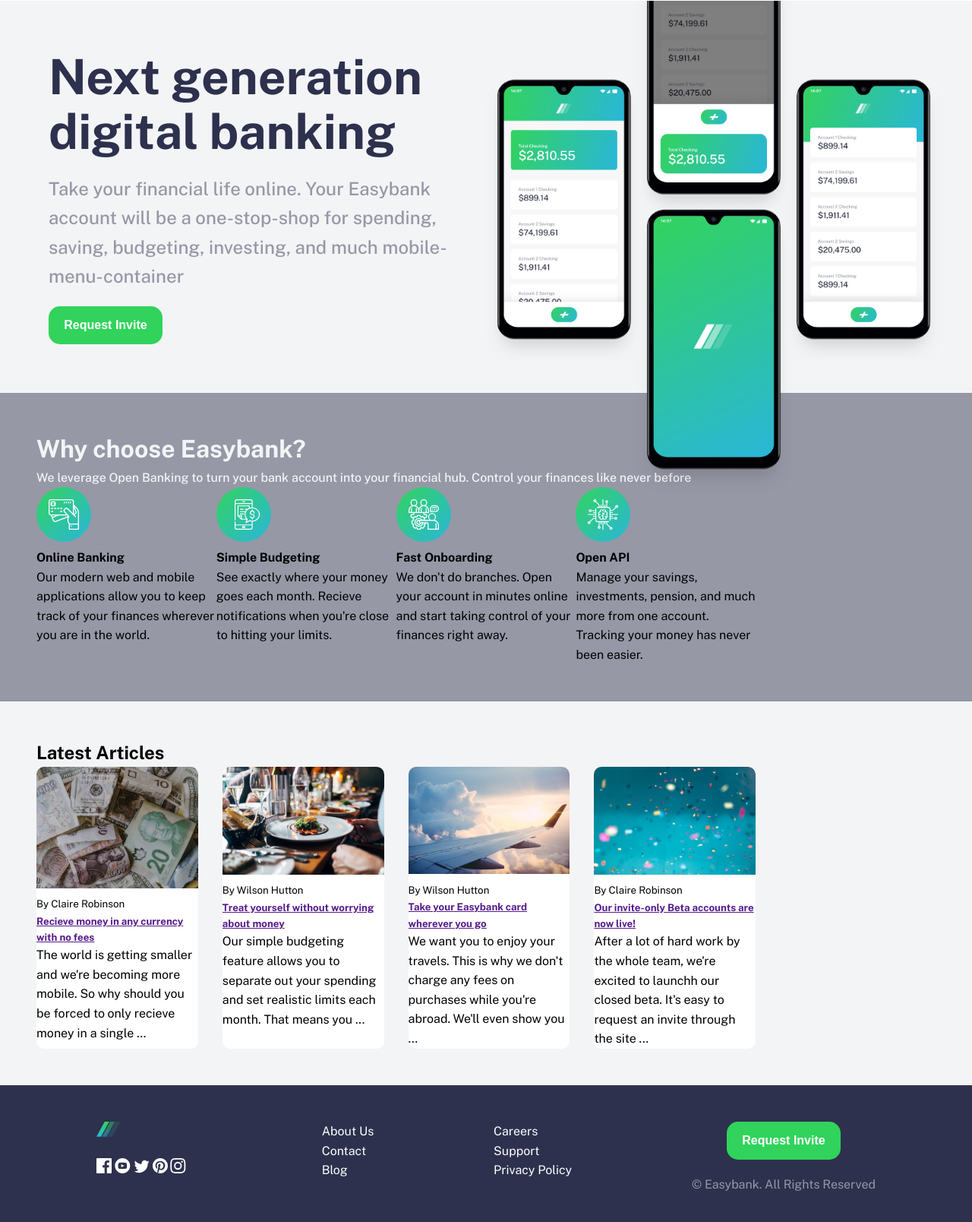
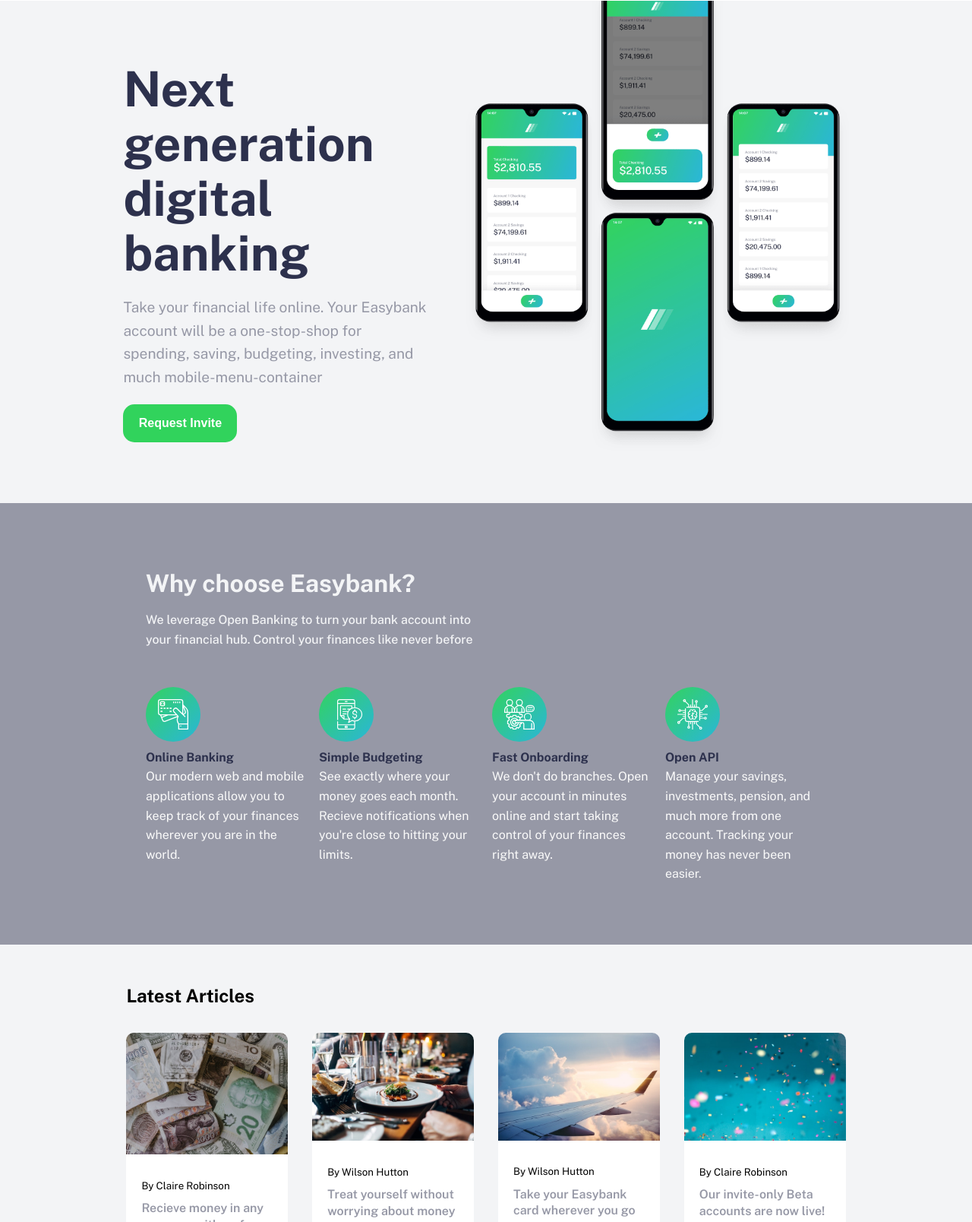
Before and after one commit to sammajayi/easybank-landing-page, a plain HTML site: page index.html in a window 1280 px wide. Shown: the part 69-1677 px from the top of the page at 76% size. Drawn offline with nearby package versions, Linux system fonts and the light colour scheme.

Commit message:
updated the UI, need to work on the responsiveness and functionality

```diff
--- a/index.html
+++ b/index.html
@@ -129,7 +129,7 @@
       <section class="blog-section">
 
         <div class="blog-container">
-          <div>
+          <div class="blog-container-heading">
             <h2>Latest Articles</h2>
           </div>
 
@@ -140,7 +140,7 @@
                 src="./assets/images/image-currency.jpg"
                 alt="currency image"
               />
-              <div>
+              <div class="blog-articles-div">
                 <small>By Claire Robinson</small>
                 <h5>
                   <a href="">Recieve money in any currency with no fees</a>
@@ -158,7 +158,7 @@
                 src="./assets/images/image-restaurant.jpg"
                 alt="restaurant image"
               />
-              <div>
+              <div class="blog-articles-div">
                 <small>By Wilson Hutton</small>
                 <h5>
                   <a href="">Treat yourself without worrying about money</a>
@@ -176,7 +176,7 @@
                 src="./assets/images/image-plane.jpg"
                 alt="plane wing image"
               />
-              <div>
+              <div class="blog-articles-div">
                 <small>By Wilson Hutton</small>
                 <h5><a href="">Take your Easybank card wherever you go</a></h5>
                 <p>
@@ -189,7 +189,7 @@
 
             <div class="blog-articles">
               <img src="./assets/images/image-confetti.jpg" alt="confetti" />
-              <div>
+              <div class="blog-articles-div">
                 <small>By Claire Robinson</small>
                 <h5>
                   <a href="">Our invite-only Beta accounts are now live!</a>
--- a/styles.css
+++ b/styles.css
@@ -19,25 +19,28 @@
   body {
     font-family: 'Public Sans', sans-serif;
     line-height: 1.6;
-    width: 100%;
     overflow-x:hidden;
+    justify-content: center;
+    align-items: center;
+    min-height: 100vh;
   }
 
 header{
    background-color: var(--white);
-   /* margin: 0.5rem 1rem; */
+
 }
 
 .navbar{
     display: flex;
     height: 70px;
-    justify-content:space-around;
+    justify-content:space-evenly;
     background-color: var(--white);
     align-items: center;
     max-width: 100%;
     position: relative;
     z-index: 2;
-
+   margin-right: auto;
+   margin-left: auto`;
 
 }
 
@@ -77,17 +80,23 @@ ul {
     cursor:pointer;
 }
 
+.mobile-menu-container{
+    display:none;
+}
+
 /* design for the hero page */
 .hero-page{
     background-color: var(--light-grayish-blue);
-  padding: 4rem;
+  padding: 5rem;
 }
 
 .hero-page-div{
     display: flex;
+    justify-content: center;
     align-items: center;
-  place-items: center;
-    width:100%;
+    width:90%;
+    gap:3rem;
+    margin: 0 auto;
 
 }
 
@@ -99,63 +108,71 @@ ul {
 }
 
 .hero-page-text p{
-    font-weight: 500;
-    font-size: 1.5rem;
+    font-weight: 400;
+    font-size: 1.2rem;
     color: var(--grayish-blue);
     padding-top: 20px;
     padding-bottom: 20px;
 }
 
 .hero-page-text{
-    width: 50%;
+    width: 40%;
 }
 
 .hero-page-image{
-    width: 500px;
+    width: 50%;
     overflow: visible;
     position: relative;
 }
 
 .hero-page-image img{
-    width: 600px;
+    width: 100%;
     height: auto;
     position: absolute;
     left:-0px;
-    top: -345px;
+    top: -355px;
     z-index: 1;
+
 }
 
 
 /* styles for second section */
 .second-section{
     background-color: var(--grayish-blue);
-    padding: 3rem;
+    padding: 5rem;
+
 }
 
 .easybank-features{
     display: flex;
     flex-direction: column;
     width:80%;
+    justify-content:center;
+    margin: 0 auto;
 
 }
 
 .why-choose h2{
 font-weight: 700;
 font-size: 2rem;
-color: var(--light-grayish-blue)
-
+color: var(--light-grayish-blue);
+margin-bottom: 10px;
 }
 
 .why-choose p{
     font-weight: 500;
     font-size: 1rem;
-    color: var(--light-grayish-blue)
+    color: var(--light-grayish-blue);
+    width:50%;
+    margin-bottom: 10px;
 }
 
 
 
 .features-group{
     display:flex;
+    gap:1rem;
+    margin-top: 40px;
 }
 
 .features{
@@ -163,6 +180,13 @@ color: var(--light-grayish-blue)
 
 }
 
+.features h4{
+    color: var(--dark-blue)
+}
+
+.features p{
+    color: var(--very-light-gray)
+}
 
 
 
@@ -177,17 +201,24 @@ padding:3rem;
 
 .blog-container{
     width:80%;
+    margin: 0 auto;
 
+}
+
+.blog-container-heading{
+   margin-bottom: 30px;
+    text-align: left;
 }
 
 .blog-grid{
     display: flex;
     gap:2rem;
-    margin: 0 auto;
+
 }
 
 .blog-articles{
-    width:50%;
+    width:30%;
+
     background-color: var(--white);
     border-radius: 10px;
     overflow: hidden;
@@ -195,12 +226,35 @@ padding:3rem;
 
 .blog-articles > img{
     width:100%;
-    height: fit-content;
+    /* height: fit-content; */
 
 }
 
+.blog-articles-div{
+    margin: 20px 20px;
+}
 
+.blog-articles-div p{
+    font-size: 0.9rem;
+}
 
+.blog-articles-div h5{
+    margin-bottom: 10px;
+    margin-top: 8px;
+}
+
+.blog-articles-div a{
+    text-decoration: none;
+    color: var(--grayish-blue);
+    font-weight: 600;
+    font-size: 1rem;
+    line-height: 0.1rem;
+
+}
+
+.blog-articles-div a:hover{
+    color: var(--lime-green);
+}
 
 
 
@@ -215,7 +269,7 @@ footer{
 
 .footer-div {
     display: flex;
-    justify-content: space-around;
+    justify-content: space-evenly;
 
   }
 
@@ -245,5 +299,5 @@ footer{
 
 .last-footer-div p{
     padding-top: 20px;;
-    color: var(--grayish-blue)
+    color: var(--grayish-blue);
 }
```
